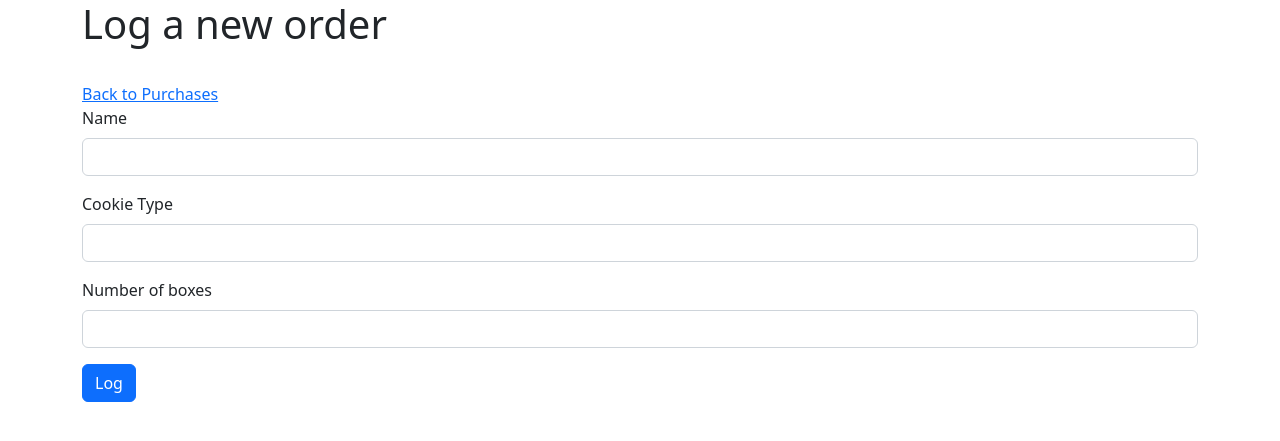
After one commit to jess-gray/PYTHON_FLASKandMYSQL_cookie_order_09.06.22, a Flask app: page /cookies/new in a window 1280 px wide. The commit adds this page. Shown: the top 441 px of the page. Run offline with Flask 2, Linux system fonts and the light colour scheme.

Commit message:
homeowrk completed with notes

```diff
--- a/flask_app/controllers/cookies.py
+++ b/flask_app/controllers/cookies.py
@@ -7,3 +7,42 @@ from flask_app.models.cookie import Cookie
 def route():
     all_orders = Cookie.get_all()
     return render_template('read_all.html', all_the_orders = all_orders)
+
+@app.route('/cookies/new') #this is the page/form to add a new order
+def user():
+    return render_template('create.html')
+
+@app.route('/new/order', methods = ["POST"]) #this is actually adding the new order
+def create_order():
+    print(request.form)
+    if not Cookie.validate_create(request.form): #this is validating info
+        return redirect ('/cookies/new')
+    data = {
+        'customer_name': request.form['customer_name'],
+        'cookie_type': request.form['cookie_type'],
+        'amount': request.form['amount']
+    }
+    show_user = Cookie.create(data)
+    return redirect('/cookies')
+
+@app.route('/cookies/edit/<int:id>') #this is the page/form to edit an order
+def update(id):
+    data = {
+        'id' : id
+    }
+    a_order = Cookie.get_one(data)
+    return render_template('edit.html', one_order = a_order)
+
+@app.route('/edit/<int:id>', methods = ["POST"]) #this is actually adding the new order
+def edit_order(id):
+    print(request.form)
+    if not Cookie.validate_create(request.form): #this is validating info
+        return redirect (f'/cookies/edit/{id}')
+    data = {
+        'id' : id,
+        'customer_name': request.form['customer_name'],
+        'cookie_type': request.form['cookie_type'],
+        'amount': request.form['amount']
+    }
+    Cookie.update(data)
+    return redirect('/cookies')
--- /dev/null
+++ b/flask_app/templates/create.html
@@ -0,0 +1,45 @@
+<!DOCTYPE html>
+<html lang="en">
+<head>
+    <meta charset="UTF-8">
+    <meta http-equiv="X-UA-Compatible" content="IE=edge">
+    <meta name="viewport" content="width=device-width, initial-scale=1.0">
+    <title>Create</title>
+    <link href="https://cdn.jsdelivr.net/npm/bootstrap@5.2.0/dist/css/bootstrap.min.css" rel="stylesheet" integrity="sha384-gH2yIJqKdNHPEq0n4Mqa/HGKIhSkIHeL5AyhkYV8i59U5AR6csBvApHHNl/vI1Bx" crossorigin="anonymous">
+</head>
+<body>
+    <div class="container-sm ">
+        <h1>Log a new order</h1>
+        <div>
+        {% with messages = get_flashed_messages() %}     <!-- declare a variable called messages -->
+            {% if messages %}                            <!-- check if there are any messages -->
+                {% for message in messages %}            <!-- loop through the messages -->
+                    <p>{{message}}</p>                   <!-- display each message in a paragraph tag -->
+                {% endfor %}
+            {% endif %}
+        {% endwith %}
+        </div>
+
+        <div class="btn-group ">
+            <a href="/cookies" >Back to Purchases</a>
+        </div>
+        <form action="/new/order" method="post">
+            <div class="mb-3">
+                <label for="customer_name" class="form-label">Name</label>
+                <input type="text" class="form-control" id="exampleFormControlInput1" name="customer_name">
+            </div>
+            <div class="mb-3">
+                <label for="cookie_type" class="form-label">Cookie Type</label>
+                <input type="text" class="form-control" id="exampleFormControlInput1" name="cookie_type">
+            </div>
+            <div class="mb-3">
+                <label for="amount" class="form-label">Number of boxes</label>
+                <input type="number" class="form-control" id="exampleFormControlInput1" name="amount">
+                </div>
+            <input type="submit" class="btn btn-primary" value = 'Log'></input>
+        </form>
+</div>
+
+    <script src="https://cdn.jsdelivr.net/npm/bootstrap@5.2.0/dist/js/bootstrap.bundle.min.js" integrity="sha384-A3rJD856KowSb7dwlZdYEkO39Gagi7vIsF0jrRAoQmDKKtQBHUuLZ9AsSv4jD4Xa" crossorigin="anonymous"></script>
+</body>
+</html>
```
Also changed, not shown: flask_app/models/cookie.py (+54 -0 lines), flask_app/templates/edit.html (added, +45 -0 lines), flask_app/templates/read_all.html (+3 -4 lines).
